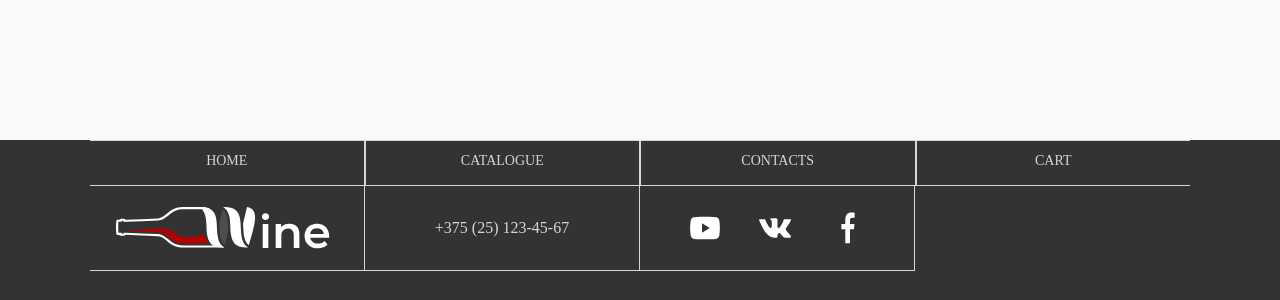
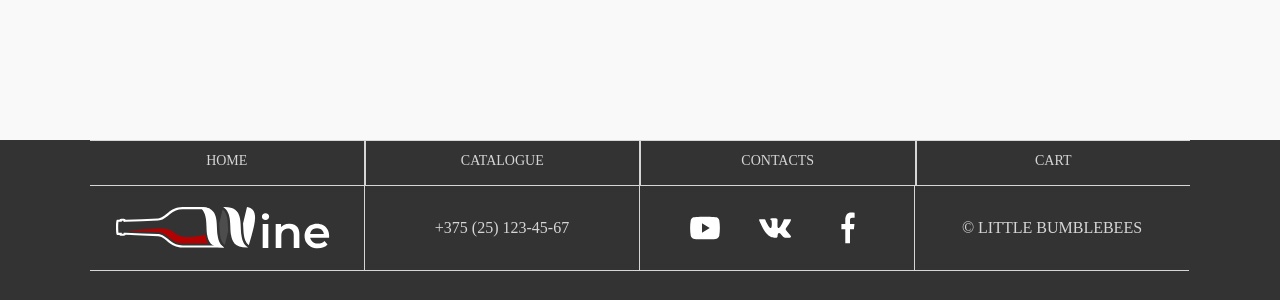
Before and after one commit to mitjasha/online-shop, a React (Create React App) app: page / in a window 1280 px wide. Shown: the part 3576-3876 px from the top of the page. Built offline with nearby package versions, Linux system fonts and the light colour scheme.

Commit message:
feat: add authors info

```diff
--- a/src/containers/Footer/Footer.scss
+++ b/src/containers/Footer/Footer.scss
@@ -18,7 +18,8 @@
 
 .logo-wrapper,
 .phone-wrapper,
-.media-wrapper {
+.media-wrapper,
+.athors-wrapper {
   width: 274px;
   border: 1.5px solid rgba(255, 255, 255, 0.8);
   border-left-style: none;
@@ -49,3 +50,7 @@
   width: 41px;
   height: 34px;
 }
+
+.athors-wrapper {
+  border-right-style: none;
+}
--- a/src/containers/Footer/Footer.tsx
+++ b/src/containers/Footer/Footer.tsx
@@ -40,6 +40,9 @@ const Footer: React.FC = () => {
             <i aria-hidden="true" />
           </a>
         </div>
+        <div className="athors-wrapper">
+          <div>© LITTLE BUMBLEBEES</div>
+        </div>
       </div>
     </footer>
   );
```
